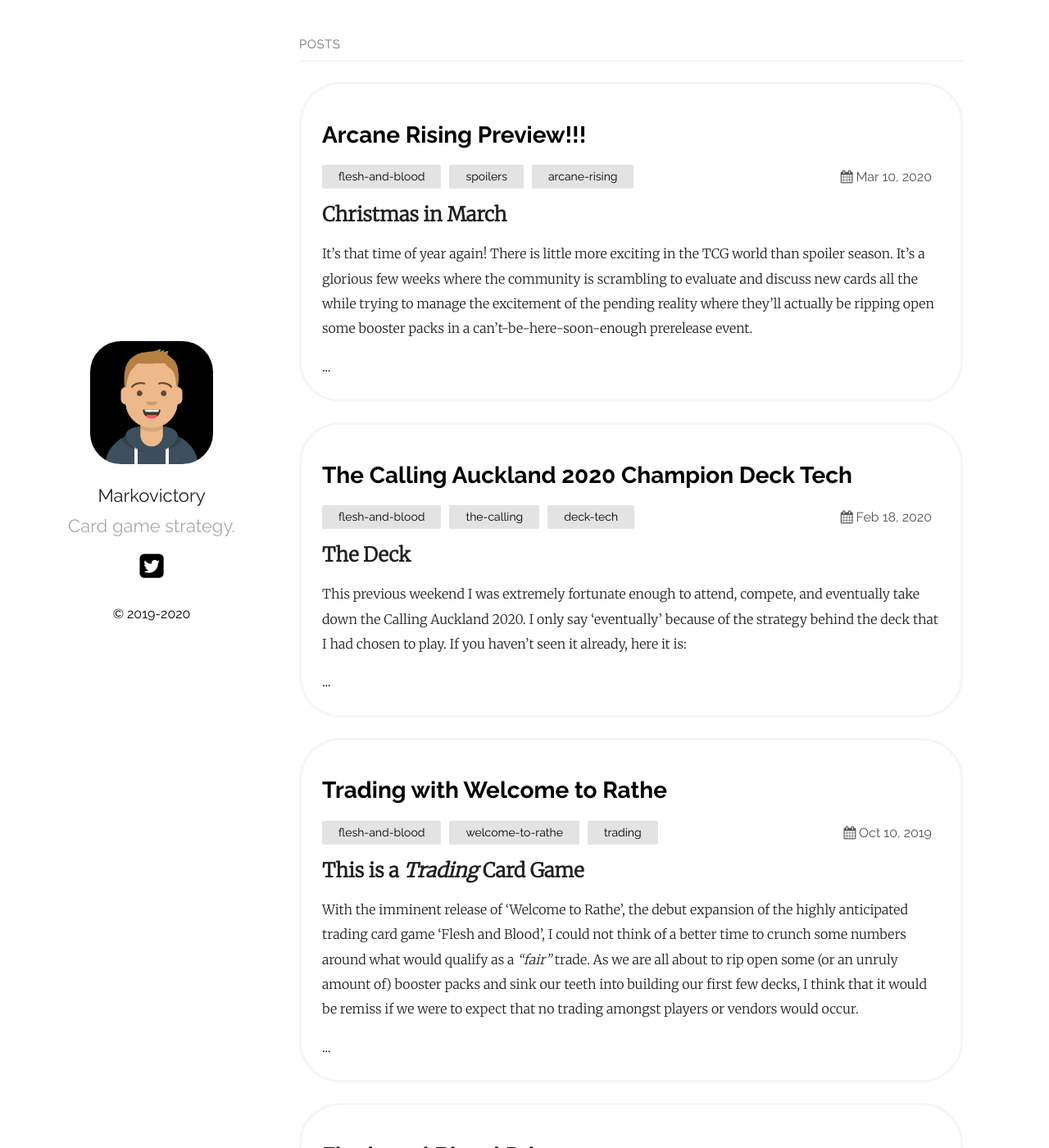
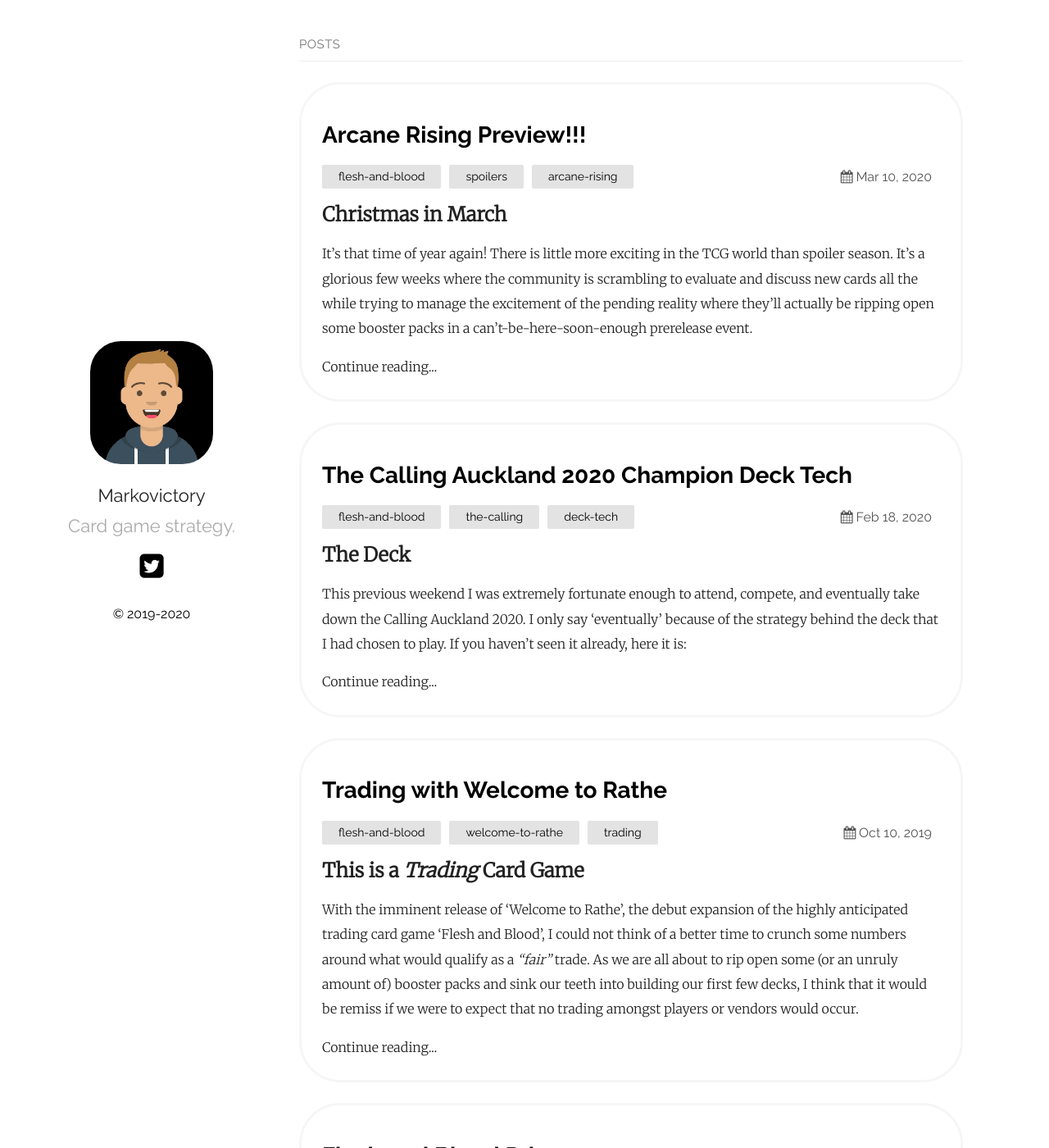
Before and after one commit to Markovictory/blog.markovictory.github.io, a Jekyll site: the page built from index.md, in a window 1280 px wide and 1400 px high. Shown: the whole window at 82% size. Built offline with Jekyll 4.4.1, drawn with Linux system fonts in a browser that asks for light colours; some of the changed text lies outside the part shown.

Commit message:
Post Items animation

```diff
--- a/_layouts/home.html
+++ b/_layouts/home.html
@@ -30,7 +30,8 @@
     </div>
     <div class="post">
       {%- if site.show_excerpts -%}
-      {{ post.excerpt }}...
+      {{ post.excerpt }}
+      Continue reading...
       {%- endif -%}
     </div>
   </li>
--- a/_sass/plain.scss
+++ b/_sass/plain.scss
@@ -160,9 +160,11 @@
 	padding: 25px;
 	margin: 25px 0;
 	border: solid #f6f6f6;
+	transition: background-color 0.3s;
 }
 .post-item:hover {
 	background-color: #f6f6f6;
+	cursor: pointer;
 }
 .post-container {
 	padding-left: 40px;
```
